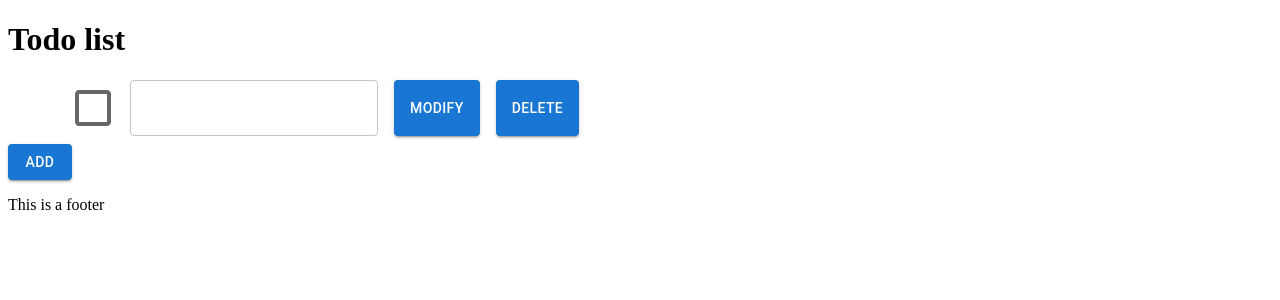
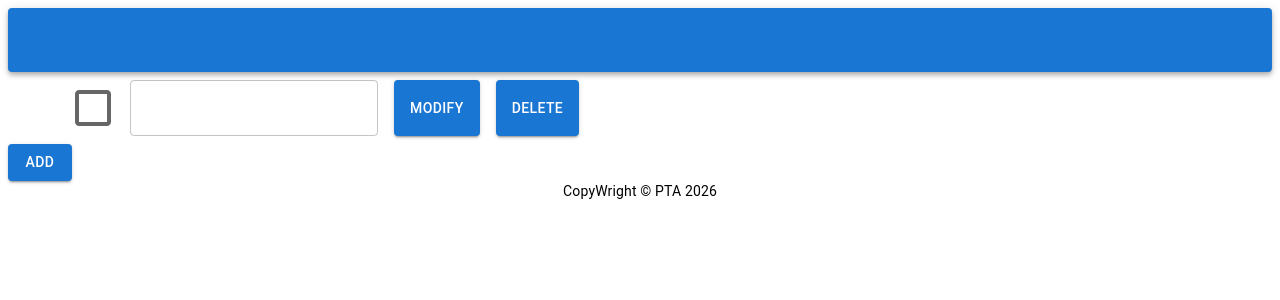
Before and after one commit to phamtrunganhwork/Todo, a Next.js app in the folder todo/: page / in a window 1280 px wide. Shown: the top 300 px of the page. Built offline with nearby package versions, Linux system fonts and the light colour scheme.

Commit message:
Header Footer Placeholder

```diff
--- a/todo/app/components/Footer.js
+++ b/todo/app/components/Footer.js
@@ -1,3 +1,9 @@
-export default function Footer(){
-    return <div><p>This is a footer</p></div>
+import { Typography } from "@mui/material";
+
+export default function Footer() {
+  return <>
+  <Typography variant="body2" align="center" >
+    {"CopyWright © PTA 2026"}
+  </Typography>
+  </>;
 }
--- a/todo/app/components/Header.js
+++ b/todo/app/components/Header.js
@@ -1,7 +1,13 @@
+
+import { AppBar, Toolbar } from "@mui/material"
+import {favicon} from "../favicon.ico"
 
 export default function Header(){
-        return <>
-    <div>
-        <h1> Todo list</h1>
-    </div></>
+    return <>
+    <AppBar position='sticky' sx={{width: '100%', borderRadius: 1}}>
+        <Toolbar>
+            <favicon/>
+        </Toolbar>
+    </AppBar>
+</>
 }
```
